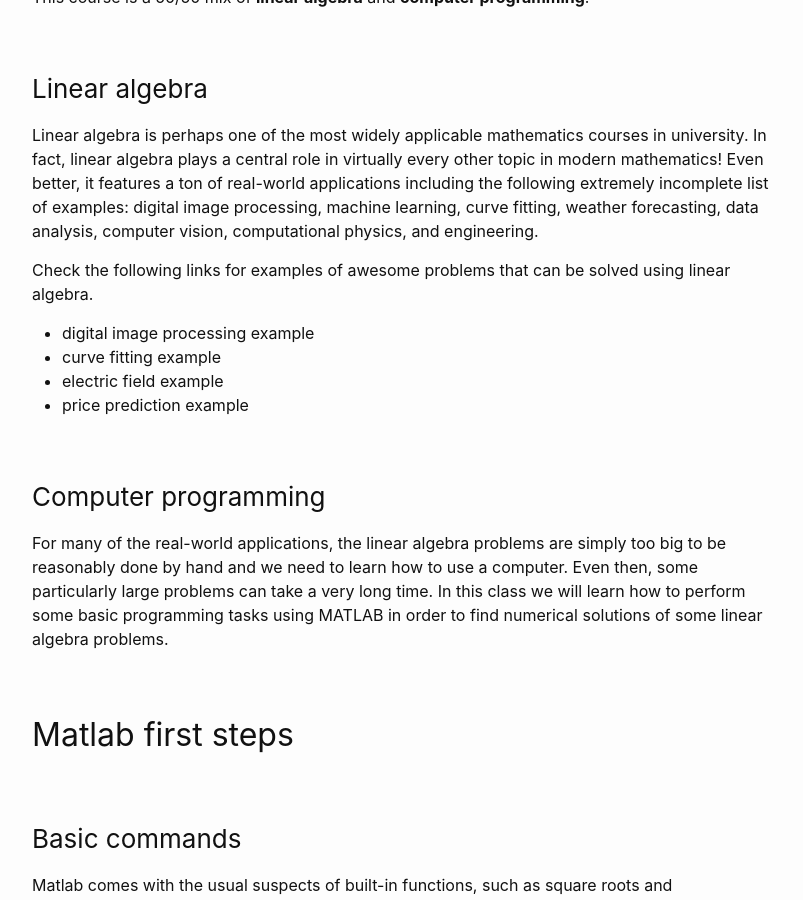
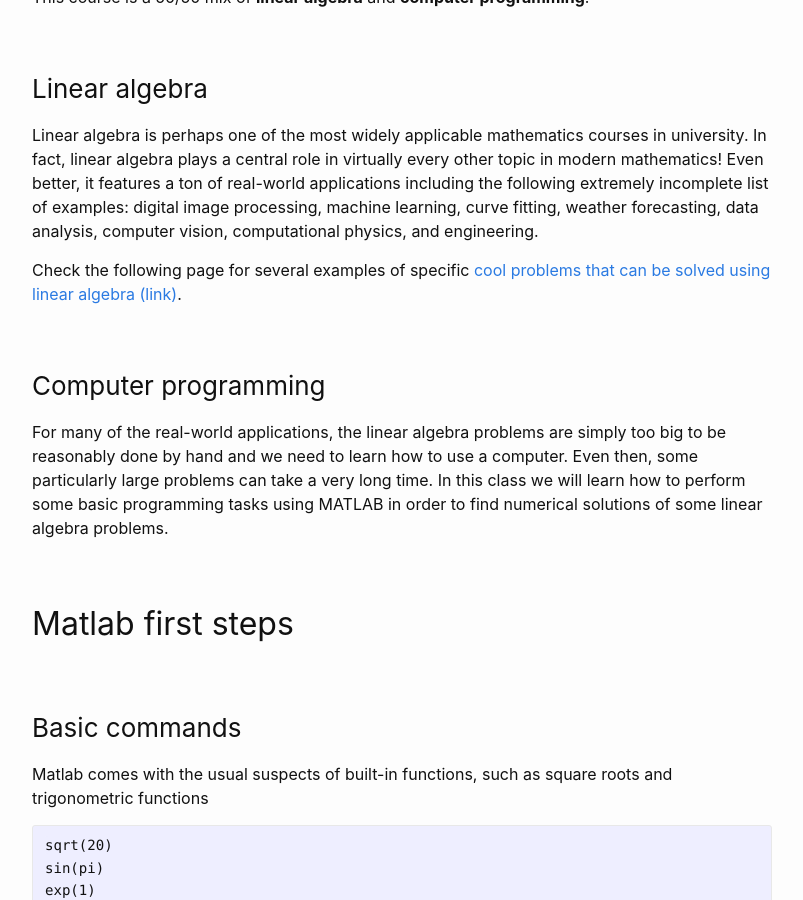
Before and after one commit to wcasper/math107spring2021, a Jekyll site: the page built from _posts/2021-01-24-Week-1-Lecture-1.md, in a window 1280 px wide and 900 px high, scrolled down 671 px. Shown: the whole window, without its empty margins (238-1041 px from the left). Built offline with Jekyll 4.4.1, drawn with Linux system fonts in a browser that asks for light colours.

Commit message:
changed format for example problems

```diff
--- a/_posts/2021-01-24-Week-1-Lecture-1.md
+++ b/_posts/2021-01-24-Week-1-Lecture-1.md
@@ -18,11 +18,7 @@ This course is a 50/50 mix of **linear algebra** and **computer programming**.
 ### Linear algebra
 Linear algebra is perhaps one of the most widely applicable mathematics courses in university.  In fact, linear algebra plays a central role in virtually every other topic in modern mathematics!  Even better, it features a ton of real-world applications including the following extremely incomplete list of examples: digital image processing, machine learning, curve fitting, weather forecasting, data analysis, computer vision, computational physics, and engineering.
 
-Check the following links for examples of awesome problems that can be solved using linear algebra.
-* digital image processing example
-* curve fitting example
-* electric field example
-* price prediction example
+Check the following page for several examples of specific <a target="_parent" href="https://https://wcasper.github.io/math107spring2021/extras/example-problems">cool problems that can be solved using linear algebra (link)</a>.
 
 ### Computer programming
 For many of the real-world applications, the linear algebra problems are simply too big to be reasonably done by hand and we need to learn how to use a computer.  Even then, some particularly large problems can take a very long time.  In this class we will learn how to perform some basic programming tasks using MATLAB in order to find numerical solutions of some linear algebra problems.
```
